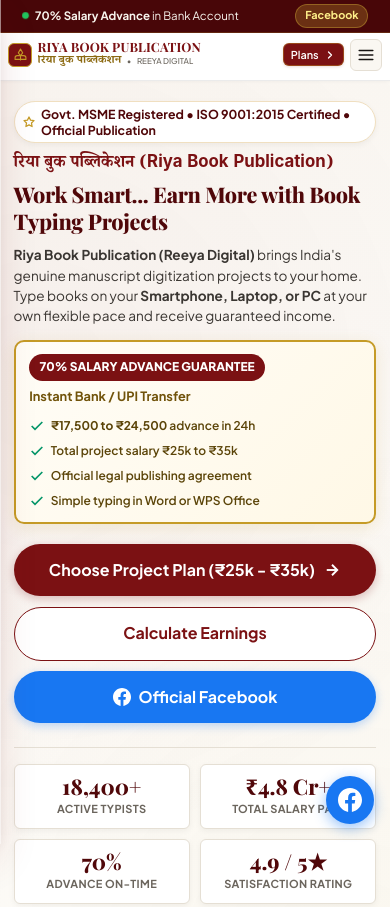
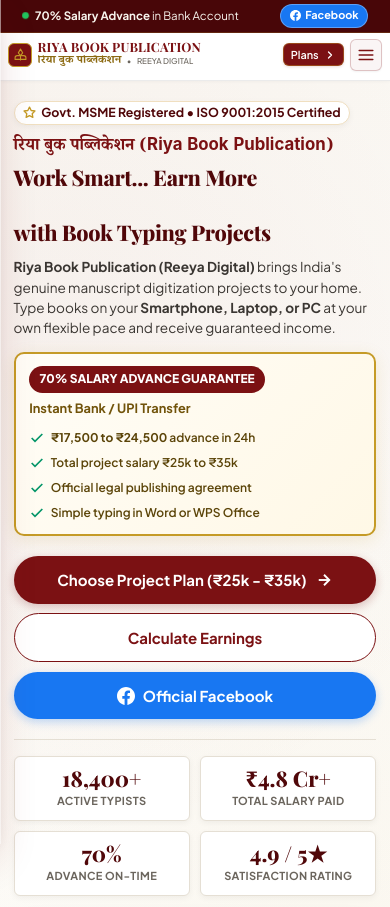
Before and after one commit to Samifarhan52/rd, a plain HTML site: page index.html in a window 390 px wide. Shown: the top 907 px of the page. Drawn offline with nearby package versions, Linux system fonts and the light colour scheme; a web font is replaced by a local one.

Commit message:
Refine mobile minute detailing: remove FAB button overlap, balance headline break, and polish trust badge

```diff
--- a/assets/css/style.css
+++ b/assets/css/style.css
@@ -584,6 +584,15 @@ input, select, textarea {
 .cta-mobile-text {
   display: none;
 }
+.trust-desktop-text {
+  display: inline;
+}
+.trust-mobile-text {
+  display: none;
+}
+.hero-title-break {
+  display: none;
+}
 @media (max-width: 580px) {
   .cta-desktop-text { display: none; }
   .cta-mobile-text { display: inline; }
@@ -652,6 +661,7 @@ input, select, textarea {
   font-weight: 800;
   letter-spacing: -0.015em;
   margin-bottom: 0.85rem;
+  text-wrap: balance;
 }
 
 @media (min-width: 768px) {
@@ -2226,15 +2236,19 @@ input, select, textarea {
     display: inline-flex;
     align-items: center;
     gap: 0.25rem;
-    background: rgba(212, 175, 55, 0.25);
-    color: #FEF08A;
-    border: 1px solid rgba(212, 175, 55, 0.4);
+    background: #1877F2;
+    color: #FFFFFF;
+    border: 1px solid rgba(255, 255, 255, 0.3);
     padding: 0.15rem 0.55rem;
     border-radius: var(--radius-full);
     font-size: 0.68rem;
     font-weight: 700;
     white-space: nowrap;
     flex-shrink: 0;
+  }
+  .top-notice-mobile-call svg {
+    width: 11px;
+    height: 11px;
   }
 
   /* Header on Mobile: Guaranteed Zero-Overflow */
@@ -2305,20 +2319,24 @@ input, select, textarea {
     display: inline;
   }
   .mobile-menu-toggle {
-    width: 34px;
-    height: 34px;
+    width: 36px;
+    height: 36px;
     padding: 0;
     display: flex;
     align-items: center;
     justify-content: center;
     flex-shrink: 0;
-    background: #FAF7F2;
-    border: 1px solid var(--border-light);
+    background: rgba(123, 17, 19, 0.04);
+    border: 1.5px solid rgba(123, 17, 19, 0.22);
     border-radius: var(--radius-sm);
+    color: var(--color-primary);
+    cursor: pointer;
+    box-shadow: 0 1px 2px rgba(0, 0, 0, 0.05);
   }
   .mobile-menu-toggle svg {
     width: 18px;
     height: 18px;
+    stroke: var(--color-primary);
   }
 
   /* Hero Section on Mobile */
@@ -2327,21 +2345,31 @@ input, select, textarea {
   }
   .hero-grid-layout {
     gap: 1.5rem;
+  }
+  .trust-desktop-text {
+    display: none !important;
+  }
+  .trust-mobile-text {
+    display: inline !important;
+  }
+  .hero-title-break {
+    display: block !important;
   }
   .hero-trust-tag {
     display: inline-flex;
     align-items: center;
     gap: 0.35rem;
-    font-size: 0.65rem;
-    padding: 0.25rem 0.55rem;
-    margin-bottom: 0.5rem;
-    line-height: 1.3;
+    font-size: 0.6875rem;
+    padding: 0.28rem 0.65rem;
+    margin-bottom: 0.55rem;
+    line-height: 1.25;
+    white-space: nowrap;
     max-width: 100%;
     border-radius: var(--radius-full);
   }
   .hero-trust-tag svg {
-    width: 12px;
-    height: 12px;
+    width: 13px;
+    height: 13px;
     flex-shrink: 0;
   }
   .hero-hindi-subtitle {
@@ -2351,8 +2379,9 @@ input, select, textarea {
   }
   .hero-title-main {
     font-size: 1.45rem;
-    line-height: 1.25;
+    line-height: 1.28;
     margin-bottom: 0.65rem;
+    text-wrap: balance;
   }
   .hero-intro-lead {
     font-size: 0.85rem;
@@ -2387,11 +2416,13 @@ input, select, textarea {
   .hero-actions-row {
     flex-direction: column;
     width: 100%;
-    gap: 0.65rem;
-    margin-bottom: 1.5rem;
+    gap: 0.6rem;
+    margin-bottom: 1.25rem;
   }
   .hero-actions-row .btn {
     width: 100%;
+    padding: 0.75rem 1.25rem;
+    font-size: 0.9375rem;
   }
 
   /* Hero Stats 2x2 Grid with Touch Cards */
@@ -2586,26 +2617,9 @@ input, select, textarea {
     margin-bottom: 2rem;
   }
 
-  /* Floating Social Button on Mobile - Sleek Circular FAB */
+  /* Floating Social Button on Mobile: Hide to prevent overlapping CTA buttons and content */
   .floating-social-widget {
-    bottom: 20px;
-    right: 16px;
-    width: 48px;
-    height: 48px;
-    padding: 0;
-    border-radius: 50%;
-    display: flex;
-    align-items: center;
-    justify-content: center;
-    box-shadow: 0 4px 14px rgba(24, 119, 242, 0.45);
-  }
-  .floating-social-widget span {
-    display: none;
-  }
-  .floating-social-widget svg {
-    width: 24px;
-    height: 24px;
-    margin: 0;
+    display: none !important;
   }
 }
 
@@ -2641,6 +2655,10 @@ input, select, textarea {
     width: 32px;
     height: 32px;
   }
+  .hero-trust-tag {
+    font-size: 0.625rem;
+    padding: 0.22rem 0.5rem;
+  }
   .hero-title-main {
     font-size: 1.35rem;
   }
--- a/index.html
+++ b/index.html
@@ -47,7 +47,8 @@
           <span class="top-notice-mobile-txt"><strong>70% Salary Advance</strong> in Bank Account</span>
         </div>
         <a href="https://www.facebook.com/profile.php?id=61596746273611" target="_blank" rel="noopener" class="top-notice-mobile-call">
-          Facebook
+          <svg width="11" height="11" viewBox="0 0 24 24" fill="currentColor"><path d="M24 12.073c0-6.627-5.373-12-12-12s-12 5.373-12 12c0 5.99 4.388 10.954 10.125 11.854v-8.385H7.078v-3.47h3.047V9.43c0-3.007 1.792-4.669 4.533-4.669 1.312 0 2.686.235 2.686.235v2.953H15.83c-1.491 0-1.956.925-1.956 1.874v2.25h3.328l-.532 3.47h-2.796v8.385C19.612 23.027 24 18.062 24 12.073z"/></svg>
+          <span>Facebook</span>
         </a>
       </div>
     </div>
@@ -159,13 +160,14 @@
           <svg width="14" height="14" viewBox="0 0 24 24" fill="none" stroke="#C59B27" stroke-width="2.5" stroke-linecap="round" stroke-linejoin="round">
             <polygon points="12 2 15.09 8.26 22 9.27 17 14.14 18.18 21.02 12 17.77 5.82 21.02 7 14.14 2 9.27 8.91 8.26 12 2"></polygon>
           </svg>
-          <span>Govt. MSME Registered • ISO 9001:2015 Certified • Official Publication</span>
+          <span class="trust-desktop-text">Govt. MSME Registered • ISO 9001:2015 Certified • Official Publication</span>
+          <span class="trust-mobile-text">Govt. MSME Registered • ISO 9001:2015 Certified</span>
         </div>
 
         <span class="hero-hindi-subtitle" translate="no">रिया बुक पब्लिकेशन (Riya Book Publication)</span>
 
         <h1 class="hero-title-main">
-          Work Smart... Earn More with Book Typing Projects
+          Work Smart... Earn More <span class="hero-title-break"><br></span>with Book Typing Projects
         </h1>
 
         <p class="hero-intro-lead">
```
